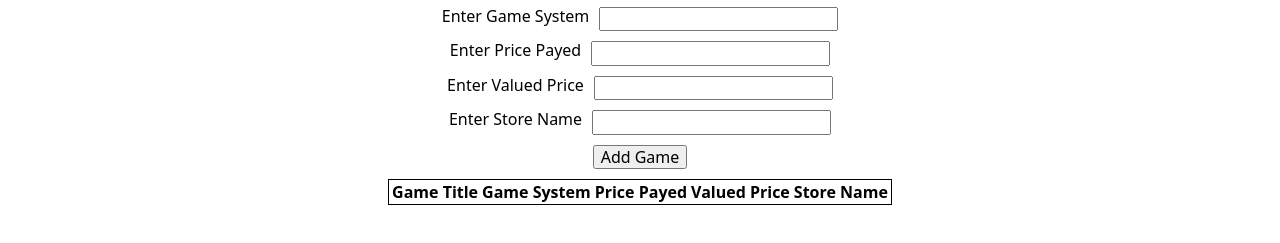
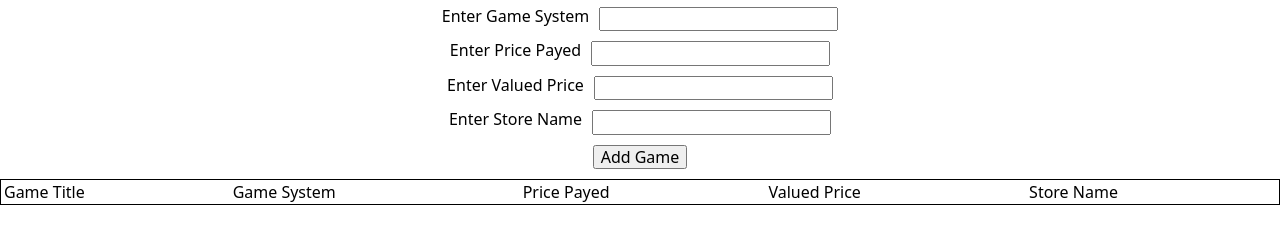
Before and after one commit to hbstudentswic/capstone-project-hbstudentswic, a website: page index.html in a window 1280 px wide. Shown: the part 107-350 px from the top of the page. Drawn offline with nearby package versions, Linux system fonts and the light colour scheme.

Commit message:
feat: :zap: Use a template table format for the HTML
Use a template table format for the table in the HTML, this will replace the previous table set-up

n/a

```diff
--- a/index.html
+++ b/index.html
@@ -39,17 +39,25 @@
       <div class="flex flex--justify-center">
         <button type="submit">Add Game</button>
       </div>
-      <div class="flex flex--justify-center">
-        <table>
-          <tr>
-            <th>Game Title</th>
-            <th>Game System</th>
-            <th>Price Payed</th>
-            <th>Valued Price</th>
-            <th>Store Name</th>
-          </tr>
-        </table>
-      </div>
+      <table>
+        <thead>
+          <td>Game Title</td>
+          <td>Game System</td>
+          <td>Price Payed</td>
+          <td>Valued Price</td>
+          <td>Store Name</td>
+        </thead>
+        <tbody></tbody>
+      </table>
+      <template>
+        <tr>
+          <td></td>
+          <td></td>
+          <td></td>
+          <td></td>
+          <td></td>
+        </tr>
+      </template>
     </form>
     <script src="./scripts.js" type="module"></script>
   </body>
```
